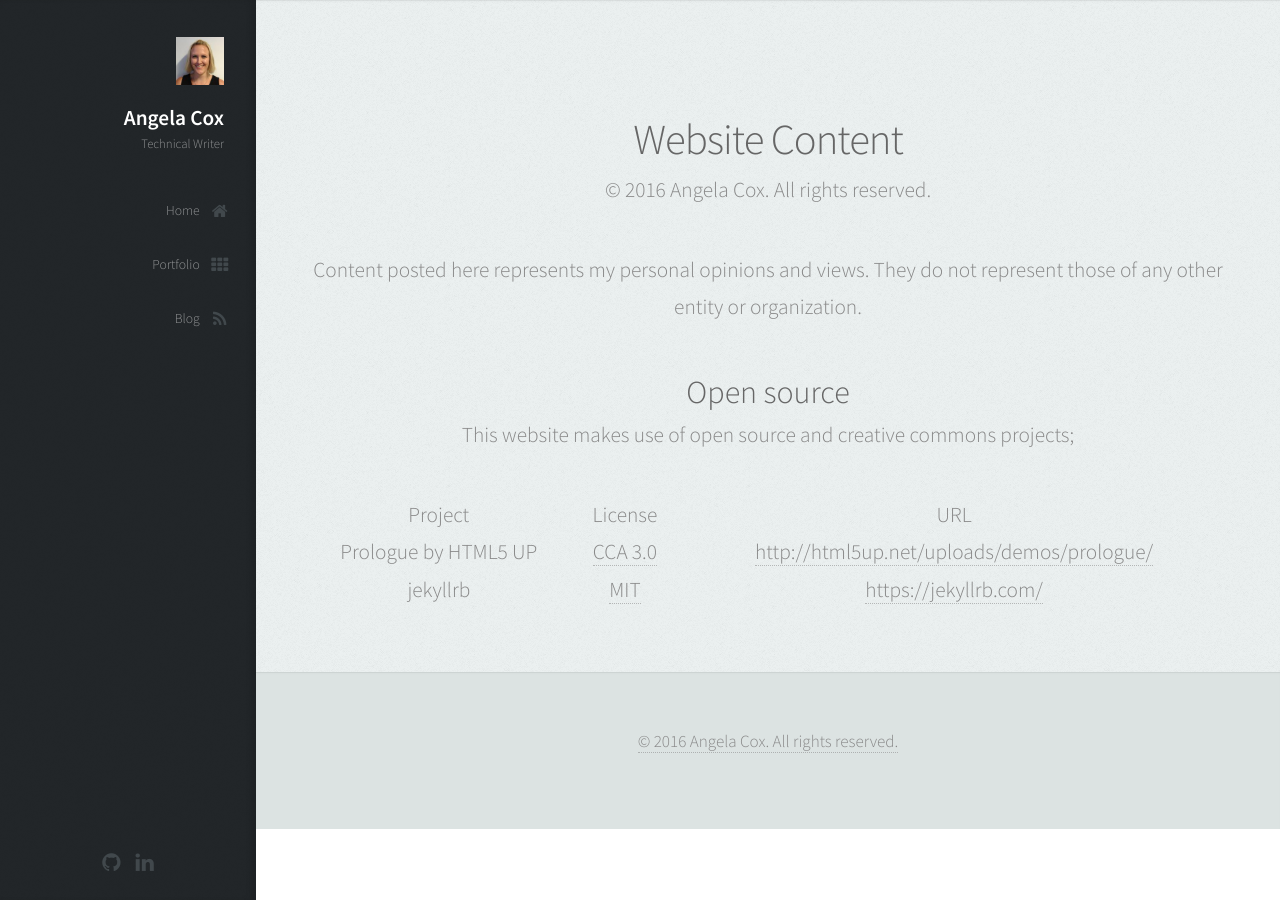
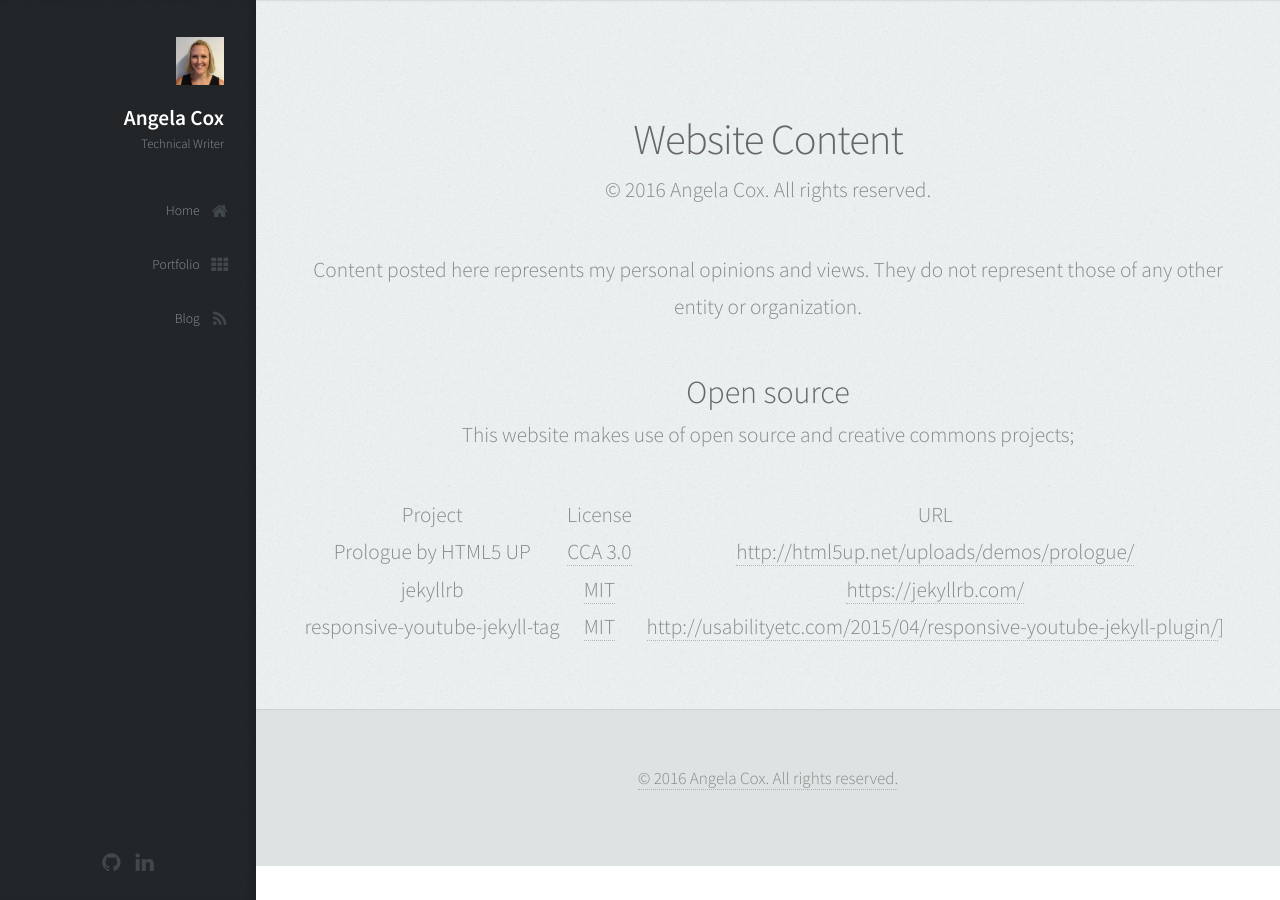
Before and after one commit to AngelaCox/UX-Portfolio, a Jekyll site: the page built from copyright.md, in a window 1280 px wide. Built offline with Jekyll 4.4.1, drawn with Linux system fonts in a browser that asks for light colours.

Commit message:
Updated to include youtube plugin

```diff
--- a/copyright.md
+++ b/copyright.md
@@ -16,3 +16,4 @@ This website makes use of open source and creative commons projects;
 |:-------------:|:-------------:|:-----:|
 | Prologue by HTML5 UP | [CCA 3.0](http://html5up.net/license) | [http://html5up.net/uploads/demos/prologue/](http://html5up.net/uploads/demos/prologue/) |
 | jekyllrb     | [MIT](https://raw.githubusercontent.com/jekyll/jekyll/master/LICENSE)      | [https://jekyllrb.com/](https://jekyllrb.com/) |
+| responsive-youtube-jekyll-tag | [MIT](https://github.com/UsabilityEtc/responsive-youtube-jekyll-tag/blob/master/LICENSE) | [http://usabilityetc.com/2015/04/responsive-youtube-jekyll-plugin/](http://usabilityetc.com/2015/04/responsive-youtube-jekyll-plugin/)] |
```
